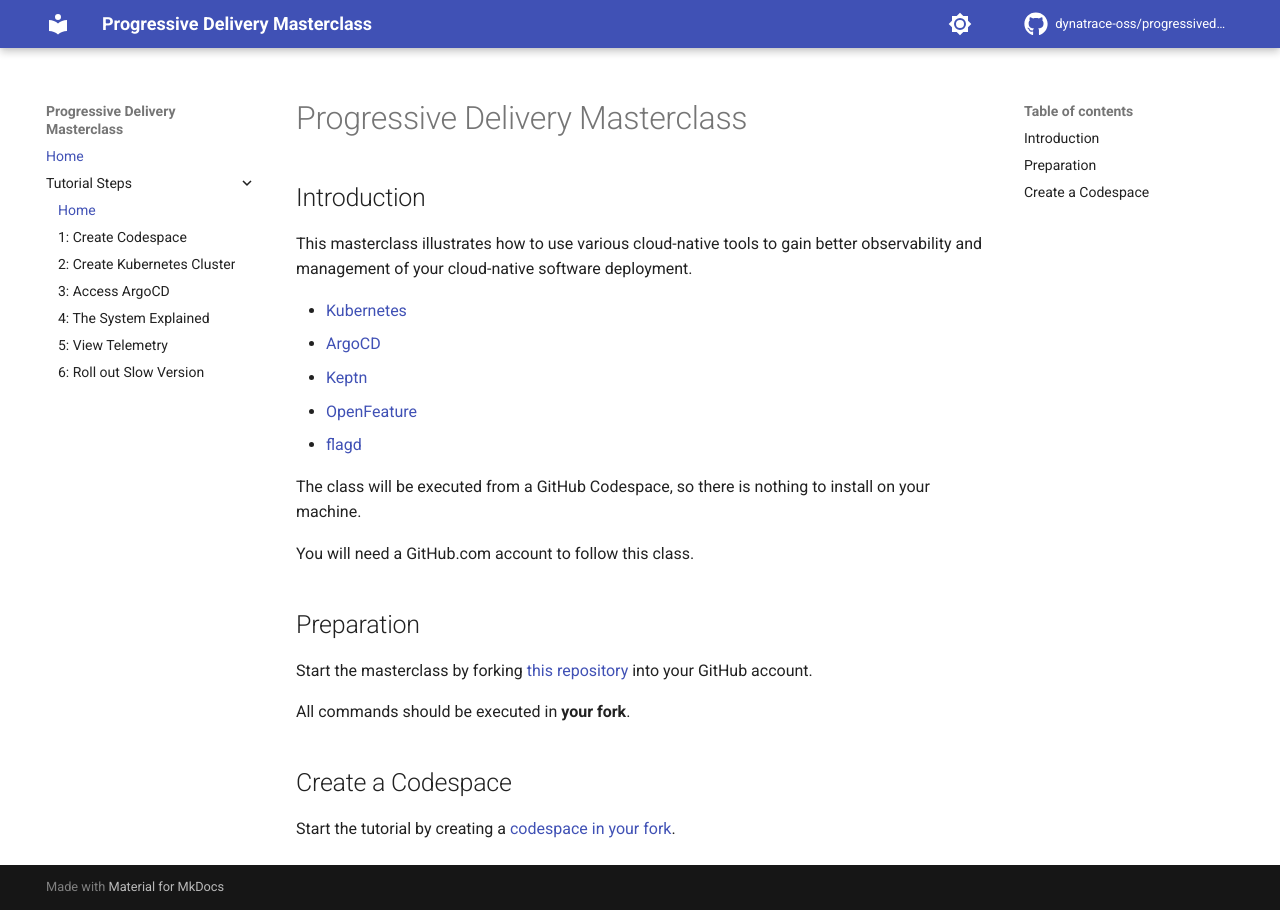
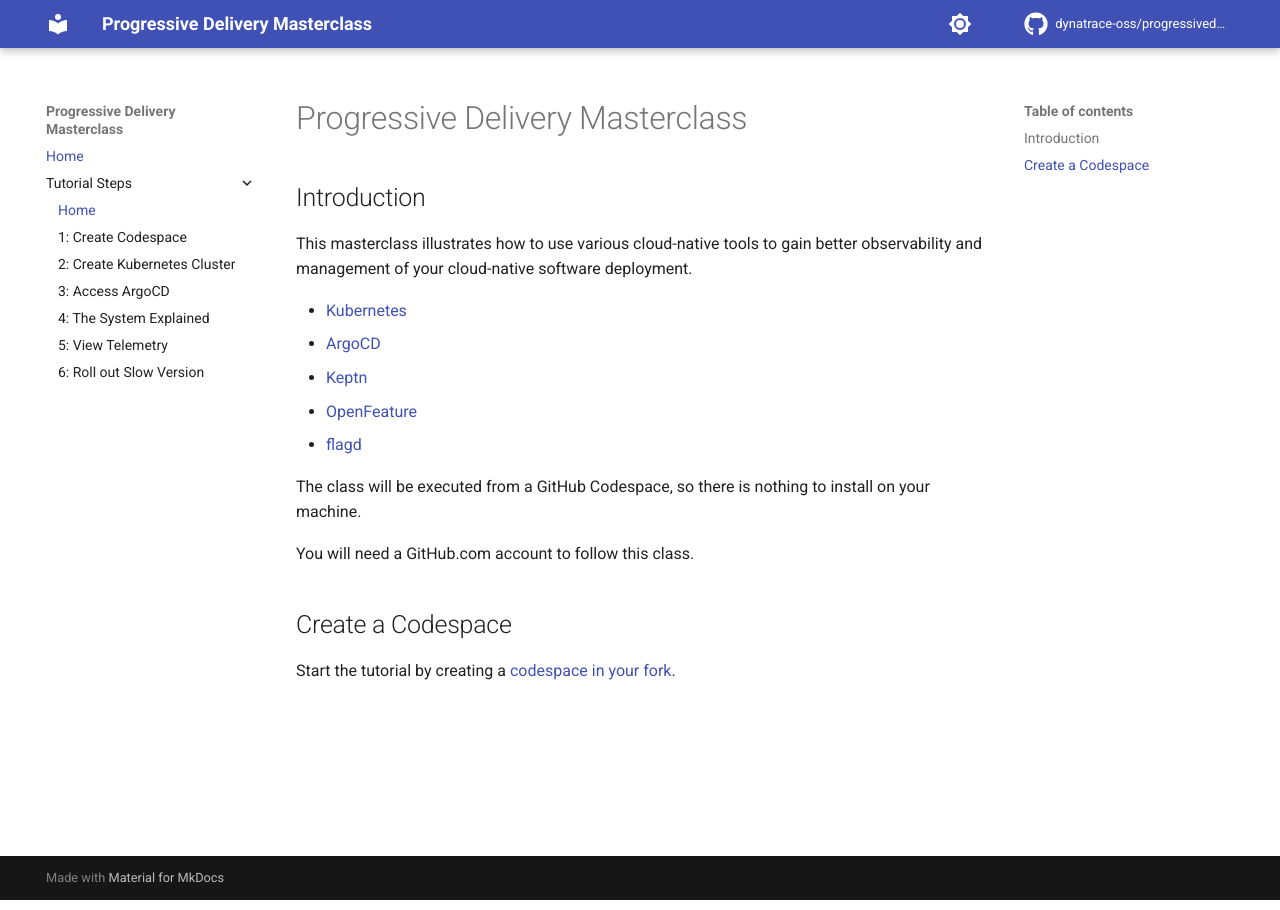
Before and after one commit to dynatrace-oss/progressiveDelivery-masterclass, an MkDocs documentation site: the page built from docs/index.md, in a window 1280 px wide. Built offline with MkDocs 1.6.1 and Material for MkDocs 9.7.7, drawn with Linux system fonts in a browser that asks for light colours; comment, search, counter and statistics services are not loaded.

Commit message:
Update index.md

```diff
--- a/docs/index.md
+++ b/docs/index.md
@@ -14,12 +14,6 @@
 
 You will need a GitHub.com account to follow this class.
 
-## Preparation
-
-Start the masterclass by forking [this repository](https://github.com/dynatrace-oss/progressivedelivery-masterclass) into your GitHub account.
-
-All commands should be executed in **your fork**.
-
 ## Create a Codespace
 
 Start the tutorial by creating a [codespace in your fork](1-create-codespace.md).
```
